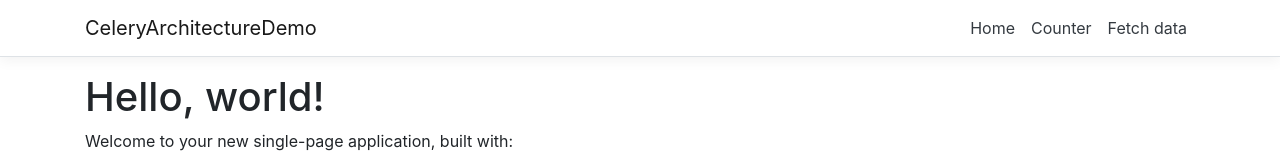
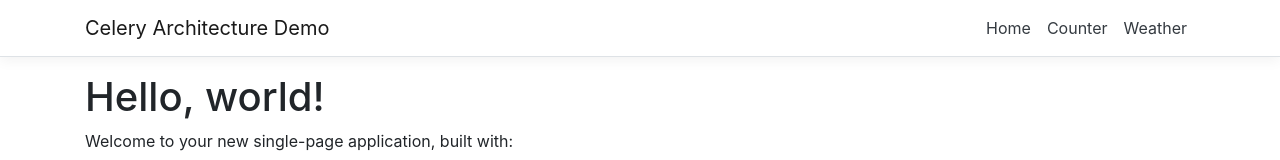
Before and after one commit to garoyeri/celery-architecture-demo, a React (Create React App) app in the folder src/CeleryArchitectureDemo/ClientApp/: page / in a window 1280 px wide. Shown: the top 160 px of the page. Built offline with nearby package versions, Linux system fonts and the light colour scheme.

Commit message:
Refactor frontend into feature folders

```diff
--- a/src/CeleryArchitectureDemo/ClientApp/src/App.js
+++ b/src/CeleryArchitectureDemo/ClientApp/src/App.js
@@ -1,9 +1,9 @@
 import React, { Component } from 'react';
 import { Route } from 'react-router';
 import { Layout } from './components/Layout';
-import { Home } from './components/Home';
-import { FetchData } from './components/FetchData';
-import { Counter } from './components/Counter';
+import { Home } from './features/home/Home';
+import { Weather } from './features/weather/Weather';
+import { Counter } from './features/counter/Counter';
 
 export default class App extends Component {
   static displayName = App.name;
@@ -13,7 +13,7 @@ export default class App extends Component {
       <Layout>
         <Route exact path='/' component={Home} />
         <Route path='/counter' component={Counter} />
-        <Route path='/fetch-data' component={FetchData} />
+        <Route path='/weather' component={Weather} />
       </Layout>
     );
   }
--- a/src/CeleryArchitectureDemo/ClientApp/src/components/NavMenu.js
+++ b/src/CeleryArchitectureDemo/ClientApp/src/components/NavMenu.js
@@ -26,7 +26,7 @@ export class NavMenu extends Component {
       <header>
         <Navbar className="navbar-expand-sm navbar-toggleable-sm ng-white border-bottom box-shadow mb-3" light>
           <Container>
-            <NavbarBrand tag={Link} to="/">CeleryArchitectureDemo</NavbarBrand>
+            <NavbarBrand tag={Link} to="/">Celery Architecture Demo</NavbarBrand>
             <NavbarToggler onClick={this.toggleNavbar} className="mr-2" />
             <Collapse className="d-sm-inline-flex flex-sm-row-reverse" isOpen={!this.state.collapsed} navbar>
               <ul className="navbar-nav flex-grow">
@@ -37,7 +37,7 @@ export class NavMenu extends Component {
                   <NavLink tag={Link} className="text-dark" to="/counter">Counter</NavLink>
                 </NavItem>
                 <NavItem>
-                  <NavLink tag={Link} className="text-dark" to="/fetch-data">Fetch data</NavLink>
+                  <NavLink tag={Link} className="text-dark" to="/weather">Weather</NavLink>
                 </NavItem>
               </ul>
             </Collapse>
--- a/src/CeleryArchitectureDemo/ClientApp/src/components/FetchData.js
+++ b/src/CeleryArchitectureDemo/ClientApp/src/features/weather/Weather.js
@@ -1,7 +1,7 @@
 import React, { Component } from 'react';
 
-export class FetchData extends Component {
-  static displayName = FetchData.name;
+export class Weather extends Component {
+  static displayName = Weather.name;
 
   constructor (props) {
     super(props);
@@ -42,7 +42,7 @@ export class FetchData extends Component {
   render () {
     let contents = this.state.loading
       ? <p><em>Loading...</em></p>
-      : FetchData.renderForecastsTable(this.state.forecasts);
+      : Weather.renderForecastsTable(this.state.forecasts);
 
     return (
       <div>
```
Also changed, not shown: src/CeleryArchitectureDemo/ClientApp/src/features/counter/Counter.js (renamed from src/CeleryArchitectureDemo/ClientApp/src/components/Counter.js), src/CeleryArchitectureDemo/ClientApp/src/features/home/Home.js (renamed from src/CeleryArchitectureDemo/ClientApp/src/components/Home.js).
